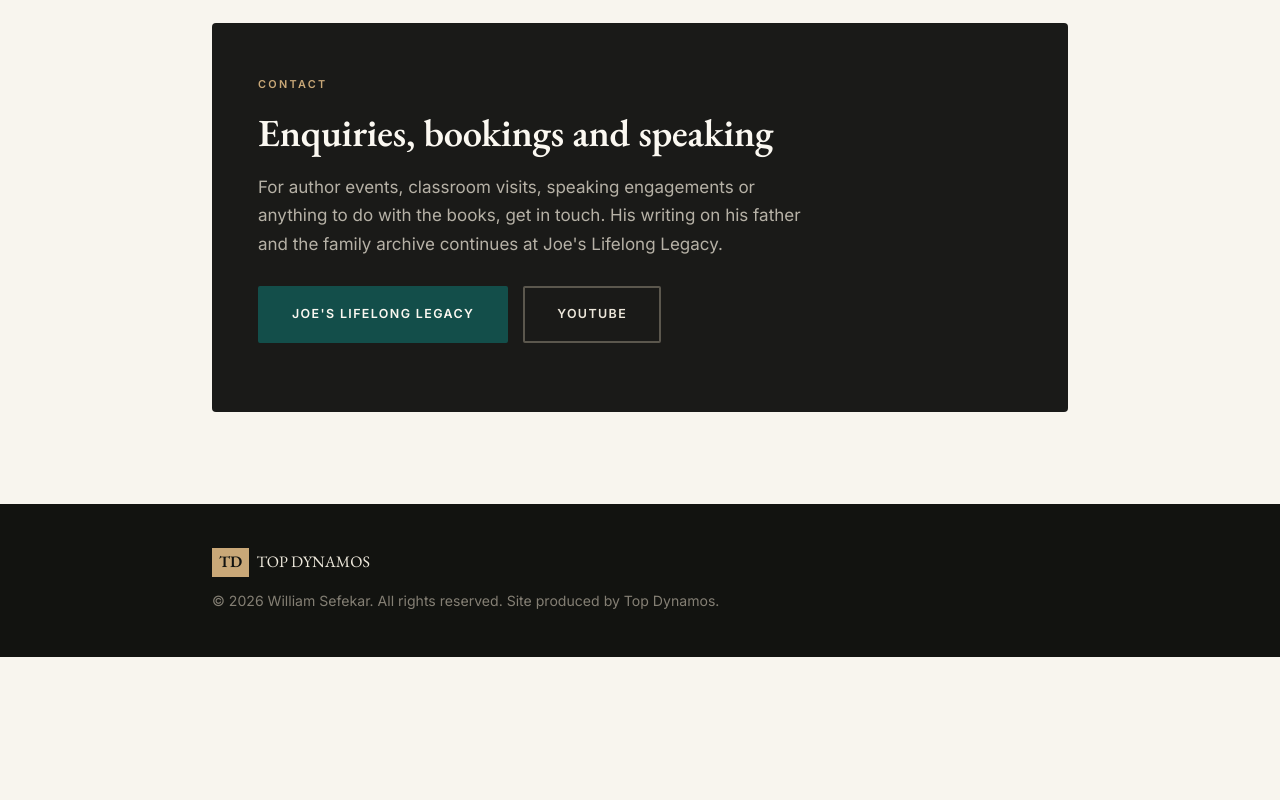
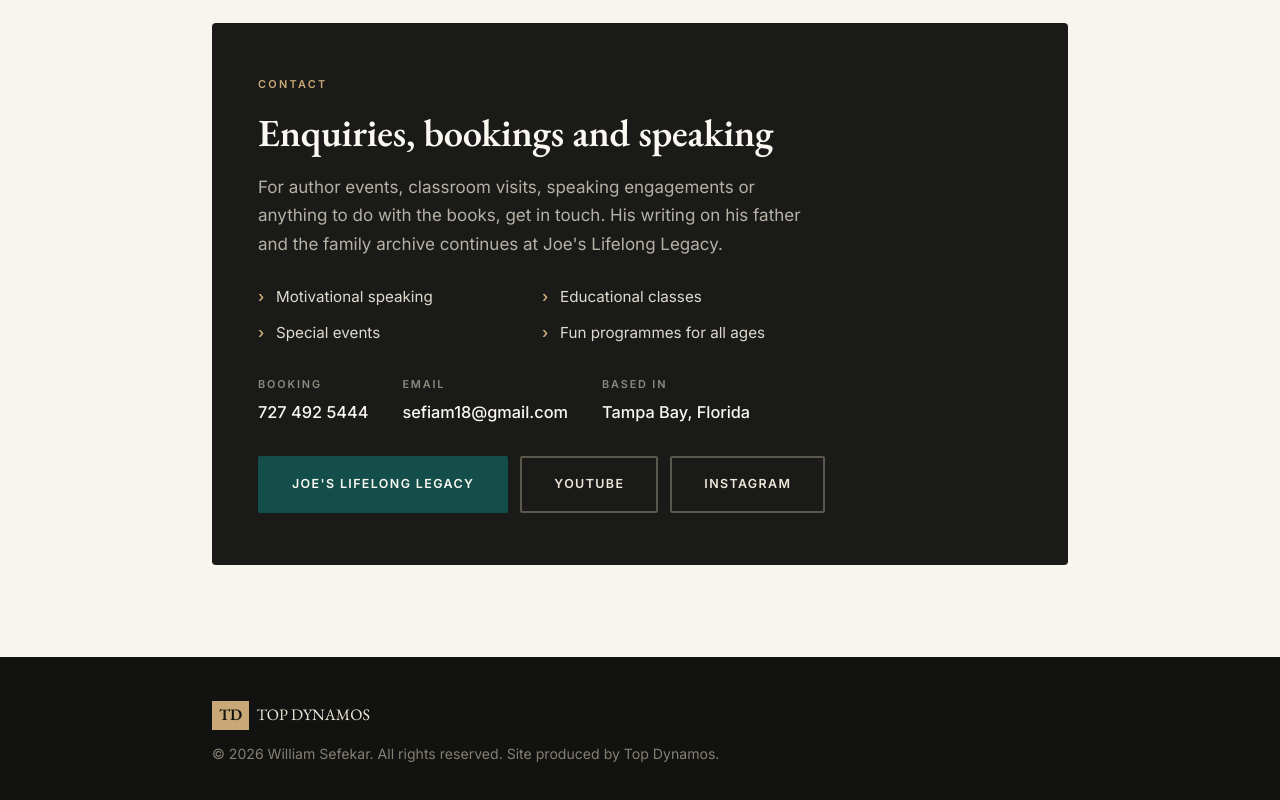
Before and after one commit to Top-Dynamos/william-sefekar, a plain HTML site: page index.html in a window 1280 px wide. Shown: the part 6320-7120 px from the top of the page. Before the commit the page ends 6977 px from the top, so only its background shows below. Drawn offline with nearby package versions, Linux system fonts and the light colour scheme.

Commit message:
Add booking details, what he offers, and Instagram

```diff
--- a/index.html
+++ b/index.html
@@ -117,6 +117,17 @@ nav a:hover{color:var(--teal)}
 
 /* Contact */
 .contact{background:var(--ink);color:#DEDACF;border-radius:4px;padding:52px 46px}
+.offers{display:grid;grid-template-columns:repeat(2,minmax(0,1fr));gap:10px 28px;list-style:none;margin:26px 0 0;padding:0;max-width:540px}
+.offers li{color:#DEDACF;font-size:.95rem;padding-left:18px;position:relative;min-width:0}
+.offers li::before{content:"\203A";position:absolute;left:0;color:#C9A878;font-weight:600}
+.reach{margin:30px 0 0;display:flex;flex-wrap:wrap;gap:8px 34px}
+.reach span{display:block;font-size:.68rem;font-weight:600;letter-spacing:.17em;text-transform:uppercase;color:#8C897F;margin-bottom:4px}
+.reach a,.reach b{color:#FBF8F1;font-weight:500;font-size:1.02rem;text-decoration:none}
+.reach a:hover{color:#C9A878}
+@media (max-width:560px){.offers{grid-template-columns:1fr}}
+.btnrow{display:flex;flex-wrap:wrap;gap:12px;margin:30px 0 0}
+.btnrow .btn.ghost{margin-left:0}
+@media (max-width:560px){.btnrow .btn,.btnrow .btn.ghost{margin:0;display:block;width:100%;text-align:center}}
 .contact h2{color:#FBF8F1}
 .contact p{color:#B6B1A6;max-width:52ch}
 @media (max-width:560px){.contact{padding:34px 24px}}
@@ -277,10 +288,22 @@ footer a:hover{color:#fff}
       <span class="eyebrow" style="color:#C9A878">Contact</span>
       <h2 class="h2" style="color:#FBF8F1">Enquiries, bookings and speaking</h2>
       <p>For author events, classroom visits, speaking engagements or anything to do with the books, get in touch. His writing on his father and the family archive continues at Joe's Lifelong Legacy.</p>
-      <p style="margin-top:28px">
+      <ul class="offers">
+        <li>Motivational speaking</li>
+        <li>Educational classes</li>
+        <li>Special events</li>
+        <li>Fun programmes for all ages</li>
+      </ul>
+      <div class="reach">
+        <div><span>Booking</span><a href="tel:+17274925444">727 492 5444</a></div>
+        <div><span>Email</span><a href="mailto:sefiam18@gmail.com">sefiam18@gmail.com</a></div>
+        <div><span>Based in</span><b>Tampa Bay, Florida</b></div>
+      </div>
+      <div class="btnrow">
         <a class="btn" href="https://joeslifelonglegacy.com/" target="_blank" rel="noopener">Joe's Lifelong Legacy</a>
         <a class="btn ghost" href="https://www.youtube.com/@TheBillSefekarExperience" target="_blank" rel="noopener">YouTube</a>
-      </p>
+        <a class="btn ghost" href="https://www.instagram.com/billsefekar/" target="_blank" rel="noopener">Instagram</a>
+      </div>
     </div>
   </div>
 </section>
```
